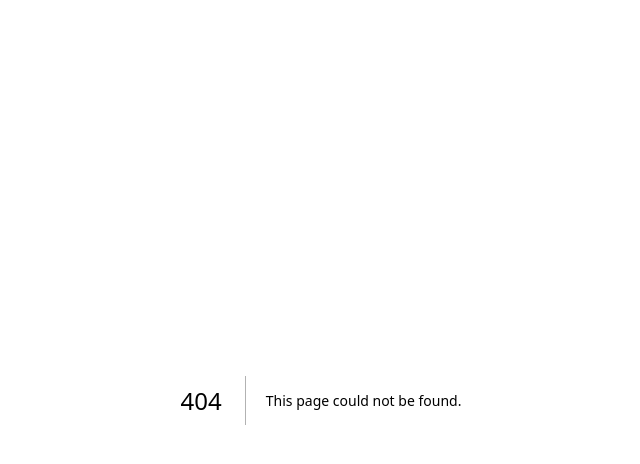
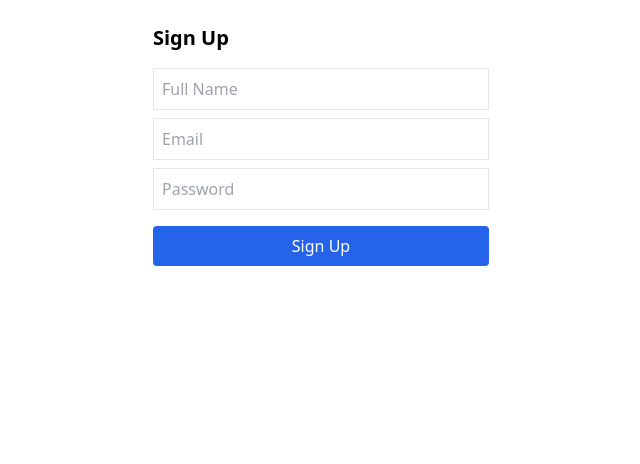
Before and after one commit to Lunaticfrost/fly-right-frontend, a Next.js app: page /auth/signup in a window 1280 px wide. Before the commit this address had no page. Shown: the top 464 px of the page, without its empty margins (319-959 px from the left). Built offline with nearby package versions, Linux system fonts and the light colour scheme; no server answers.

Commit message:
Add middleware for Supabase session management and create sign-up page

```diff
--- /dev/null
+++ b/src/app/auth/signup/page.tsx
@@ -0,0 +1,72 @@
+'use client'
+import { useState } from 'react'
+import { supabase } from '@/lib/supabase'
+import { useRouter } from 'next/navigation'
+
+export default function SignUpPage() {
+  const [email, setEmail] = useState('')
+  const [password, setPassword] = useState('')
+  const [name, setName] = useState('')
+  const [loading, setLoading] = useState(false)
+  const router = useRouter()
+
+  const handleSignUp = async () => {
+    setLoading(true)
+
+    const { data, error: signUpError } = await supabase.auth.signUp({ email, password })
+    if (signUpError) {
+      alert(signUpError.message)
+      setLoading(false)
+      return
+    }
+
+    const userId = data.user?.id
+    if (userId) {
+      const { error: insertError } = await supabase
+        .from('users')
+        .insert([{ id: userId, name, email }])
+
+      if (insertError) {
+        alert(`Signup succeeded, but profile insert failed: ${insertError.message}`)
+      }
+    }
+
+    alert('Signup successful!')
+    router.push('/auth/login')
+    setLoading(false)
+  }
+
+  return (
+    <div className="p-6 max-w-sm mx-auto">
+      <h1 className="text-xl font-bold mb-4">Sign Up</h1>
+      <input
+        className="w-full p-2 mb-2 border"
+        type="text"
+        placeholder="Full Name"
+        value={name}
+        onChange={(e) => setName(e.target.value)}
+      />
+      <input
+        className="w-full p-2 mb-2 border"
+        type="email"
+        placeholder="Email"
+        value={email}
+        onChange={(e) => setEmail(e.target.value)}
+      />
+      <input
+        className="w-full p-2 mb-2 border"
+        type="password"
+        placeholder="Password"
+        value={password}
+        onChange={(e) => setPassword(e.target.value)}
+      />
+      <button
+        disabled={loading}
+        onClick={handleSignUp}
+        className="w-full bg-blue-600 text-white py-2 rounded mt-2"
+      >
+        {loading ? 'Signing up...' : 'Sign Up'}
+      </button>
+    </div>
+  )
+}
```
Also changed, not shown: src/middleware.ts (added, +38 -0 lines).
